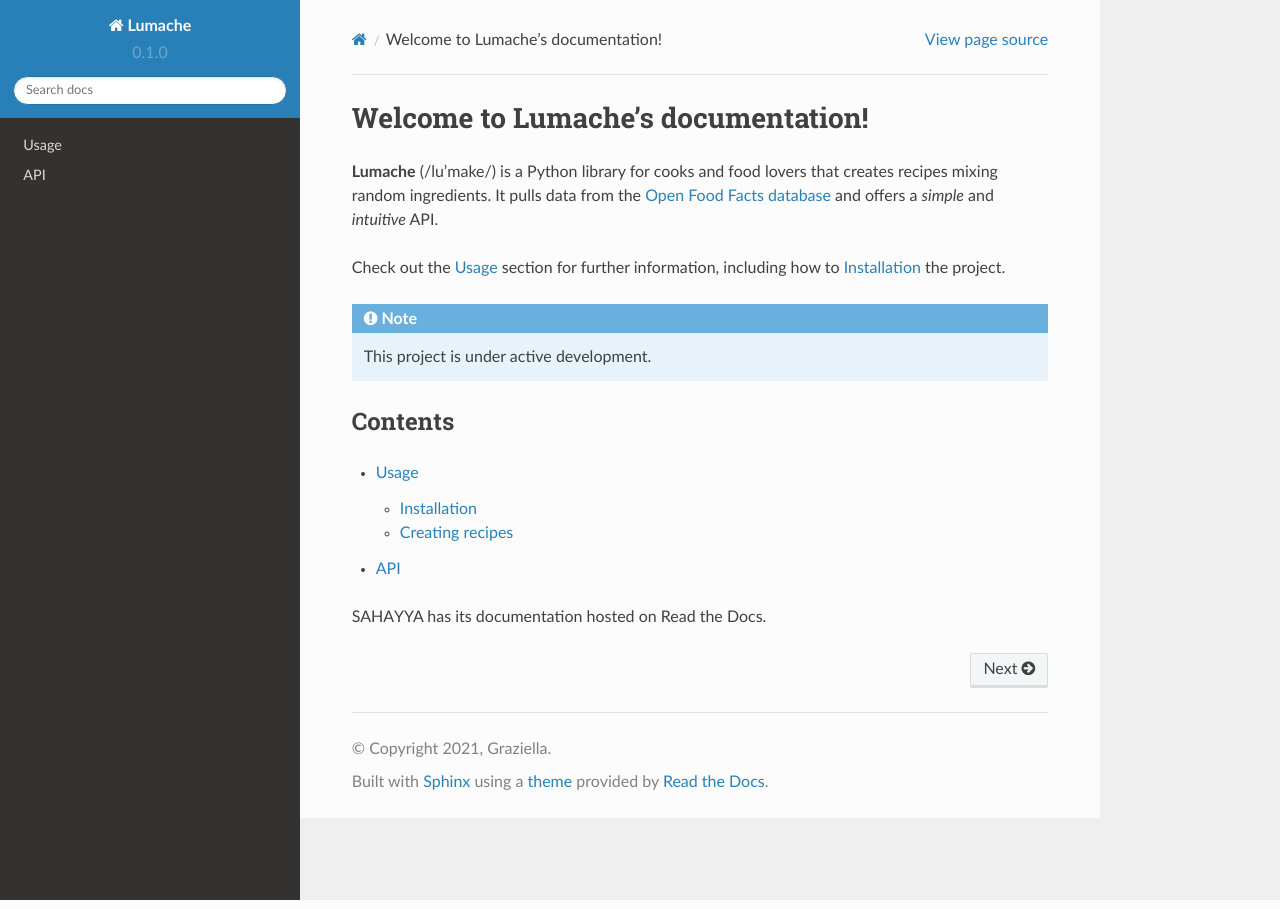
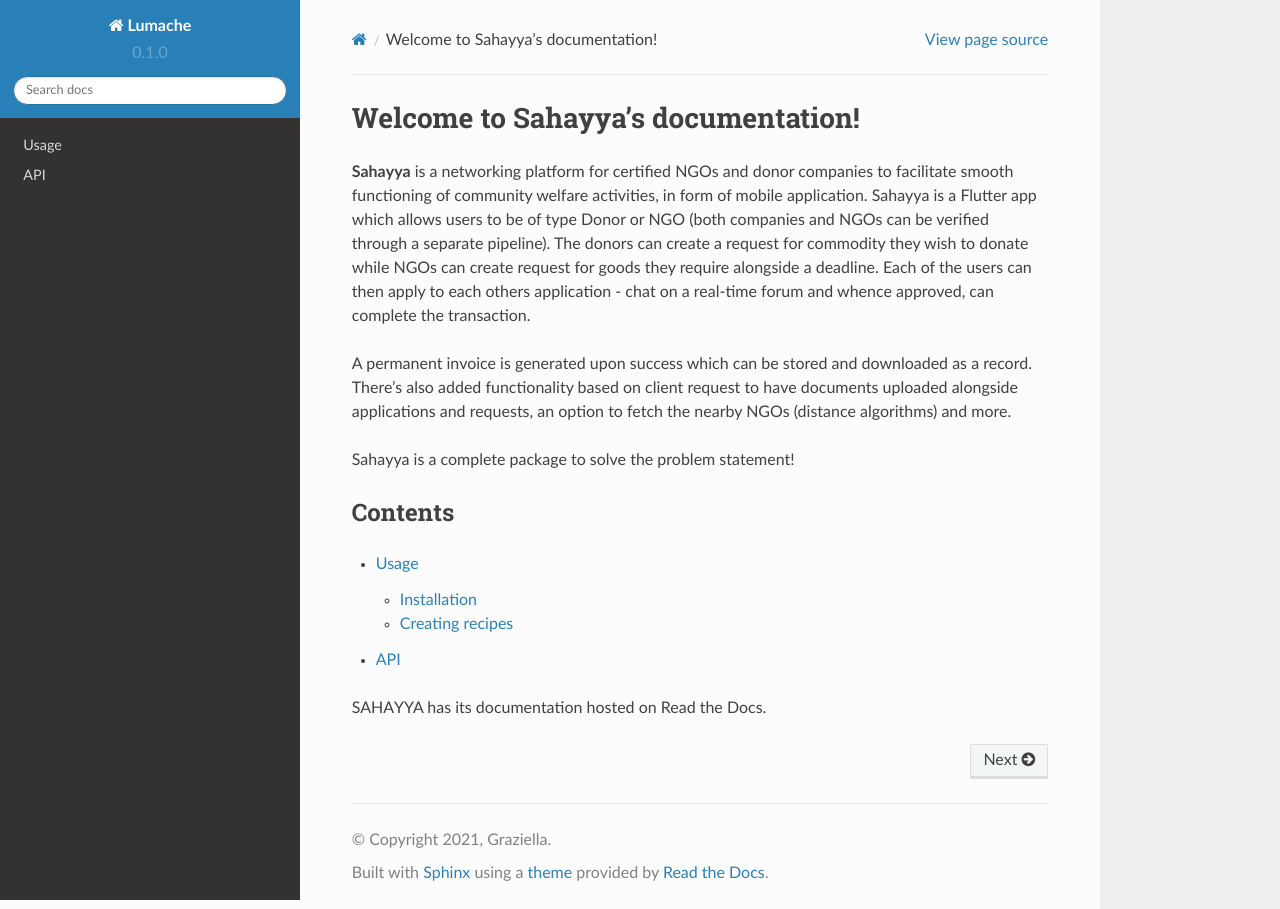
Before and after one commit to Astroakanksha24/SET5, a Sphinx documentation site: the page built from docs/source/index.rst, in a window 1280 px wide. Built offline with Sphinx 7.4.7 and the Read the Docs theme 2.0.0, drawn with Linux system fonts in a browser that asks for light colours.

Commit message:
Update index.rst

```diff
--- a/docs/source/index.rst
+++ b/docs/source/index.rst
@@ -1,17 +1,11 @@
-Welcome to Lumache's documentation!
+Welcome to Sahayya's documentation!
 ===================================
 
-**Lumache** (/lu'make/) is a Python library for cooks and food lovers
-that creates recipes mixing random ingredients.
-It pulls data from the `Open Food Facts database <https://world.openfoodfacts.org/>`_
-and offers a *simple* and *intuitive* API.
+**Sahayya** is a networking platform for certified NGOs and donor companies to facilitate smooth functioning of community welfare activities, in form of mobile application. Sahayya is a Flutter app which allows users to be of type Donor or NGO (both companies and NGOs can be verified through a separate pipeline). The donors can create a request for commodity they wish to donate while NGOs can create request for goods they require alongside a deadline. Each of the users can then apply to each others application - chat on a real-time forum and whence approved, can complete the transaction.
 
-Check out the :doc:`usage` section for further information, including
-how to :ref:`installation` the project.
+A permanent invoice is generated upon success which can be stored and downloaded as a record. There's also added functionality based on client request to have documents uploaded alongside applications and requests, an option to fetch the nearby NGOs (distance algorithms) and more.
 
-.. note::
-
-   This project is under active development.
+Sahayya is a complete package to solve the problem statement!
 
 Contents
 --------
```
